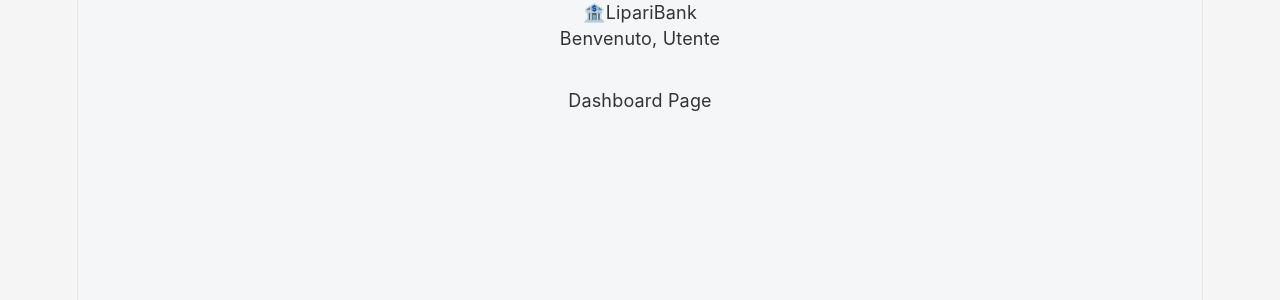
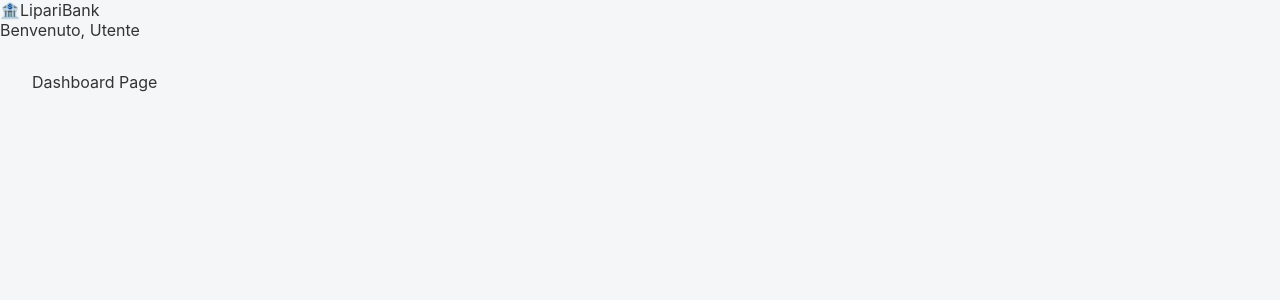
Before and after one commit to salvo-crivello-lipari/liparibank-dashboard, a React (Vite) app: page / in a window 1280 px wide. Shown: the top 300 px of the page. Built offline with nearby package versions, Linux system fonts and the light colour scheme.

Commit message:
chore: updated index.css with basic vars

```diff
--- a/src/index.css
+++ b/src/index.css
@@ -1,111 +1,20 @@
 :root {
-  --text: #6b6375;
-  --text-h: #08060d;
-  --bg: #fff;
-  --border: #e5e4e7;
-  --code-bg: #f4f3ec;
-  --accent: #aa3bff;
-  --accent-bg: rgba(170, 59, 255, 0.1);
-  --accent-border: rgba(170, 59, 255, 0.5);
-  --social-bg: rgba(244, 243, 236, 0.5);
-  --shadow:
-    rgba(0, 0, 0, 0.1) 0 10px 15px -3px, rgba(0, 0, 0, 0.05) 0 4px 6px -2px;
+  --bg: #ffffff;
+  --primary: #19c756;
+  --text-primary: #111111;
 
-  --sans: system-ui, 'Segoe UI', Roboto, sans-serif;
-  --heading: system-ui, 'Segoe UI', Roboto, sans-serif;
-  --mono: ui-monospace, Consolas, monospace;
-
-  font: 18px/145% var(--sans);
-  letter-spacing: 0.18px;
-  color-scheme: light dark;
-  color: var(--text);
-  background: var(--bg);
-  font-synthesis: none;
-  text-rendering: optimizeLegibility;
-  -webkit-font-smoothing: antialiased;
-  -moz-osx-font-smoothing: grayscale;
-
-  @media (max-width: 1024px) {
-    font-size: 16px;
-  }
+  font-family: Roboto, sans-serif;
+  font-size: 16px;
 }
 
-@media (prefers-color-scheme: dark) {
-  :root {
-    --text: #9ca3af;
-    --text-h: #f3f4f6;
-    --bg: #16171d;
-    --border: #2e303a;
-    --code-bg: #1f2028;
-    --accent: #c084fc;
-    --accent-bg: rgba(192, 132, 252, 0.15);
-    --accent-border: rgba(192, 132, 252, 0.5);
-    --social-bg: rgba(47, 48, 58, 0.5);
-    --shadow:
-      rgba(0, 0, 0, 0.4) 0 10px 15px -3px, rgba(0, 0, 0, 0.25) 0 4px 6px -2px;
-  }
-
-  #social .button-icon {
-    filter: invert(1) brightness(2);
-  }
-}
-
-#root {
-  width: 1126px;
-  max-width: 100%;
-  margin: 0 auto;
-  text-align: center;
-  border-inline: 1px solid var(--border);
-  min-height: 100svh;
-  display: flex;
-  flex-direction: column;
-  box-sizing: border-box;
+:root.dark {
+  --bg: #16171d;
+  --primary: #35de70;
+  --text-primary: #f3f4f6;
 }
 
 body {
   margin: 0;
+  background: var(--bg);
+  color: var(--text-primary);
 }
-
-h1,
-h2 {
-  font-family: var(--heading);
-  font-weight: 500;
-  color: var(--text-h);
-}
-
-h1 {
-  font-size: 56px;
-  letter-spacing: -1.68px;
-  margin: 32px 0;
-  @media (max-width: 1024px) {
-    font-size: 36px;
-    margin: 20px 0;
-  }
-}
-h2 {
-  font-size: 24px;
-  line-height: 118%;
-  letter-spacing: -0.24px;
-  margin: 0 0 8px;
-  @media (max-width: 1024px) {
-    font-size: 20px;
-  }
-}
-p {
-  margin: 0;
-}
-
-code,
-.counter {
-  font-family: var(--mono);
-  display: inline-flex;
-  border-radius: 4px;
-  color: var(--text-h);
-}
-
-code {
-  font-size: 15px;
-  line-height: 135%;
-  padding: 4px 8px;
-  background: var(--code-bg);
-}
```
